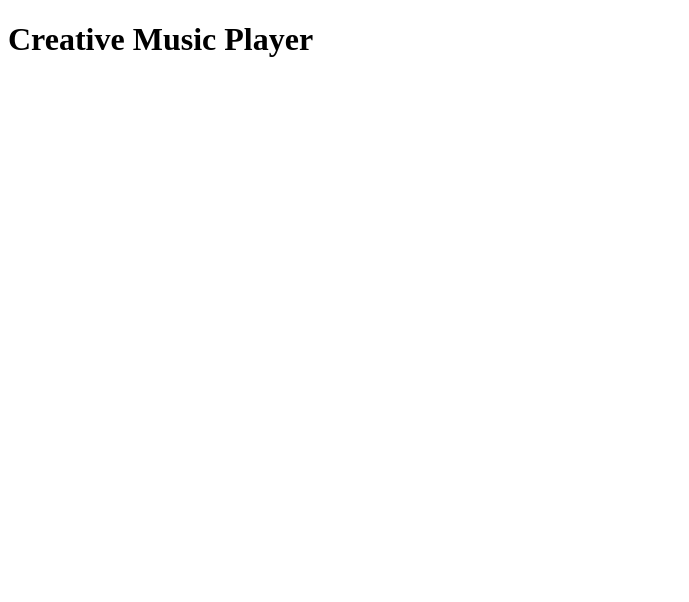
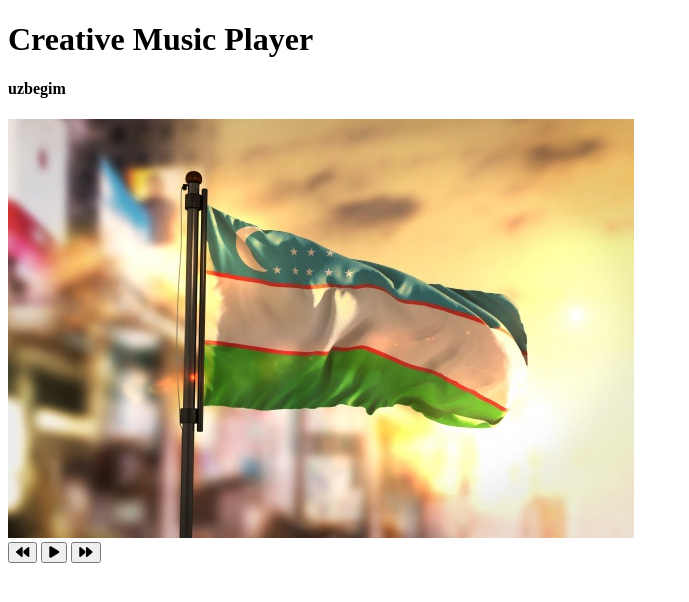
Before and after one commit to shakhzodbekbobobekov/Creativ-Music-Player-, a plain HTML site: page index.html in a window 1280 px wide. Shown: the whole page, without its empty margins (0-689 px from the left). Drawn offline with Linux system fonts and the light colour scheme.

Commit message:
html raedy

```diff
--- a/index.html
+++ b/index.html
@@ -12,7 +12,35 @@
 <body>
 
     <h1>Creative Music Player</h1>
+    <div class="music-container" id="music-container">
 
+        <div class="music-info">
+            <h4 id='title'>uzbegim</h4>
+            <div class="progress-container" id="progress-container">
+                <div class="progress" id="progress">
+                </div>
+            </div>
+        </div>
+
+        <audio src="./audio/music1.mp3"></audio>
+
+        <div class="img-container">
+            <img src="./images/img1.jpg" alt="uzb flag">
+        </div>
+
+        <div class="navigation">
+            <button id="prev" class="action-btn">
+                <i class="fas fa-backward"></i>
+            </button>
+            <button id="prev" class="action-btn action-btn-big">
+                <i class="fas fa-play"></i>
+            </button>
+            <button id="prev" class="action-btn">
+                <i class="fas fa-forward"></i>
+            </button>
+        </div>
+
+    </div>
     <script src="./js/app.js"></script>
 </body>
 </html>
--- a/js/app.js
+++ b/js/app.js
@@ -0,0 +1 @@
+//selector
```
